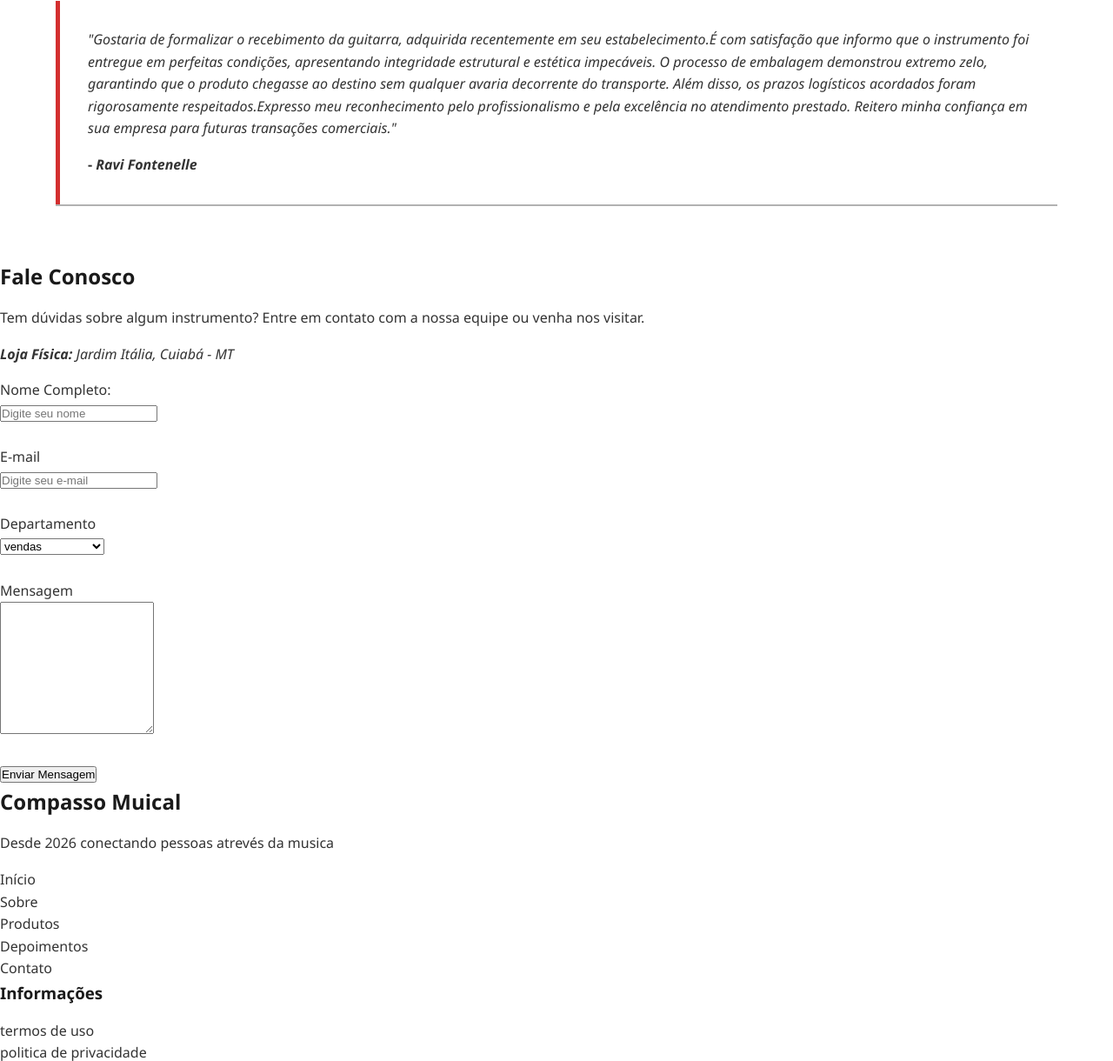
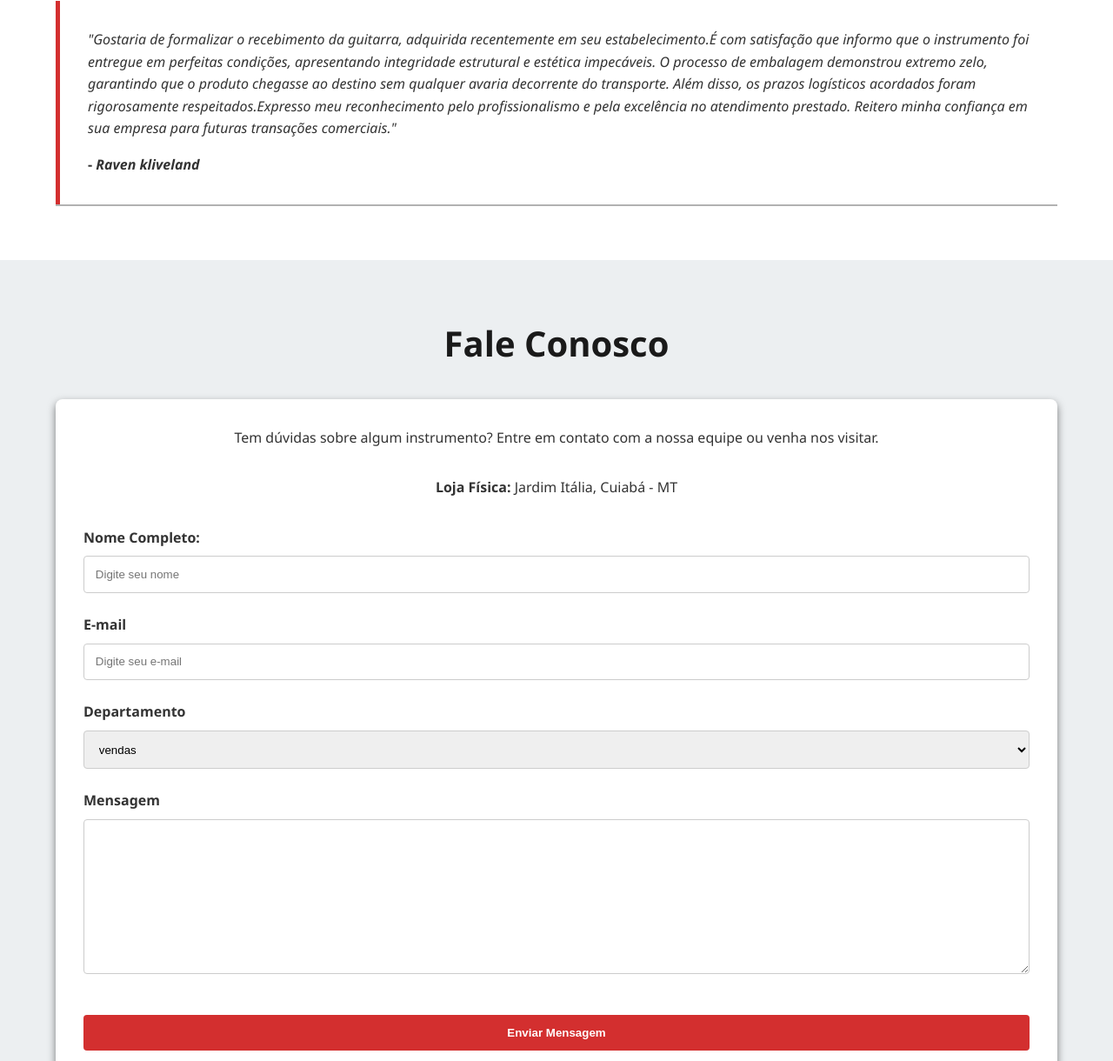
Before and after one commit to elfernandesfh-spec/Compasso-Musical, a plain HTML site: page index2.html in a window 1280 px wide. Shown: the part 2443-3663 px from the top of the page at 87% size. Drawn offline with Linux system fonts and the light colour scheme.

Commit message:
concluido estilo da seção  contatos

```diff
--- a/index2.html
+++ b/index2.html
@@ -157,7 +157,6 @@
           style="border-radius: 12px;box-shadow: 0 10px 20px rgba(0, 0, 0, 0.5);"/> <br><br>
         <br> <a href="#"class="botaoPrincipal"style="font-size: 1.2em; padding: 1rem 2rem">ver nossas ofertas</a>
       </section>
-
       <!--Seção sobre-->
       <section id="sobre" class="container">
         <h2 class="tituloSecao">Sobre a Compasso Musical.</h2>
@@ -195,7 +194,6 @@
               <p style="color: #d32f2f;font-weight: bold;font-size: 1.2rem;"><em>Preço: R$ 3.500,00</em></p>
               <a href="#" class="botaoPrincipal">Adicionar ao Carrinho</a>
             </article>
-
             <article class="cartaoProduto">
               <h3 class="nomeProduto">Bateria Acústica Profissonal roxa e preta.</h3>
               <img
@@ -216,7 +214,6 @@
             </article>
         </div>
       </section>
-
       <!--Seção Depoimentos-->
       <section id="depoimentos" class="container">
         <h2 class="tituloSecao">O que nossos clientes dizem</h2>
@@ -225,7 +222,7 @@
             "A bateria chegou super rápido aqui em Cuiabá e perfeitamente
             embalada. O som é incrível."
           </p>
-          <footer style="margin-top: 1rem;font-weight: bold;"><cite>- Gael Sinclair</cite></footer>
+          <footer style="margin-top: 1rem;font-weight: bold;"><cite>- Claudio Nyrion</cite></footer>
         </blockquote>
         <br />
         <blockquote style="background: #ffffff; padding: 2rem;border-left:5px solid #d32f2f;box-shadow: 0 2px rgba(0, 0, 0, 0.3);">
@@ -241,65 +238,61 @@
             excelência no atendimento prestado. Reitero minha confiança em sua
             empresa para futuras transações comerciais."
           </p>
-          <footer style="margin-top: 1rem;font-weight: bold;">- <cite>Ravi Fontenelle</cite></footer>
+          <footer style="margin-top: 1rem;font-weight: bold;">- <cite>Raven kliveland</cite></footer>
         </blockquote>
       </section>
       <!--Seção Contato-->
-      <section id="contato">
-        <h2>Fale Conosco</h2>
-        <p>
+      <section id="contato" class="container" style="background-color: #eceff1;">
+        <h2 class="tituloSecao">Fale Conosco</h2>
+        <div style="max-width: 600;margin: 0 auto;background: #ffffff;padding: 2rem;border-radius: 8px;box-shadow: 0 4px 10px rgba(0, 0, 0, 0.5);">
+          <p style="text-align: center;margin-bottom: 2rem;">
             Tem dúvidas sobre algum instrumento? Entre em contato com a nossa
             equipe ou venha nos visitar.
           </p>
-        <address>
+          <address style="text-align: center;margin-bottom: 2rem;font-style: normal;">
             <p><strong>Loja Física: </strong>Jardim Itália, Cuiabá - MT</p>
           </address>
           <form action="#">
-          <label for="nome">Nome Completo:</label>
-          <br />
+            <label for="nome" style="font-weight: bold;">Nome Completo:</label>
             <input
               type="text"
               name="nome"
               id="nome"
               placeholder="Digite seu nome"
               required
+              style="width: 100%;padding: 0.8rem;margin: 0.5rem 0 1.5rem 0;border:1px solid #cccccc;border-radius: 4px;"
             />
-          <br /><br />
-          <label for="email">E-mail</label>
-          <br />
+
+            <label for="email" style="font-weight: bold;">E-mail</label>
             <input
               type="email"
               name="email"
               id="email"
               placeholder="Digite seu e-mail"
               required
+              style="width: 100%;padding: 0.8rem;margin: 0.5rem 0 1.5rem 0;border:1px solid #cccccc;border-radius: 4px;"
             />
-          <br /><br />
-          <label for="departamento">Departamento</label>
-          <br />
-          <select name="departamento" id="departamento">
+            <label for="departamento" style="font-weight: bold;">Departamento</label>
+            <select name="departamento" id="departamento" style="width: 100%;padding: 0.8rem;margin: 0.5rem 0 1.5rem 0;border:1px solid #cccccc;border-radius: 4px;">
               <option value="vendas">vendas</option>
               <option value="suporte">Suporte Técnico</option>
               <option value="financeiro">Financeiro</option>
               <option value="susgestão">Sugestões</option>
             </select>
-          <br /><br />
-          <label for="mensagem">Mensagem</label>
+            <label for="mensagem" style="font-weight: bold;">Mensagem</label>
             <br />
-          <textarea name="mensagem" id="mensagem" rows="10"></textarea>
-          <br /><br />
-          <button type="submit">Enviar Mensagem</button>
+            <textarea name="mensagem" id="mensagem" rows="10" style="width: 100%;padding: 0.8rem;margin: 0.5rem 0 1.5rem 0;border:1px solid #cccccc;border-radius: 4px;"></textarea>
+            <button type="submit" class="botaoPrincipal" style="width: 100%;border: none;cursor: pointer;">Enviar Mensagem</button>
           </form>
+        </div>
       </section>
     </main>
-
     <!-- Rodapé do Site-->
     <footer id="footer">
       <div>
         <h2>Compasso Muical</h2>
         <p>Desde 2026 conectando pessoas atrevés da musica</p>
       </div>
-
       <nav>
         <ul>
           <li>
```
Lines whose indentation alone changed are shown as unchanged.
